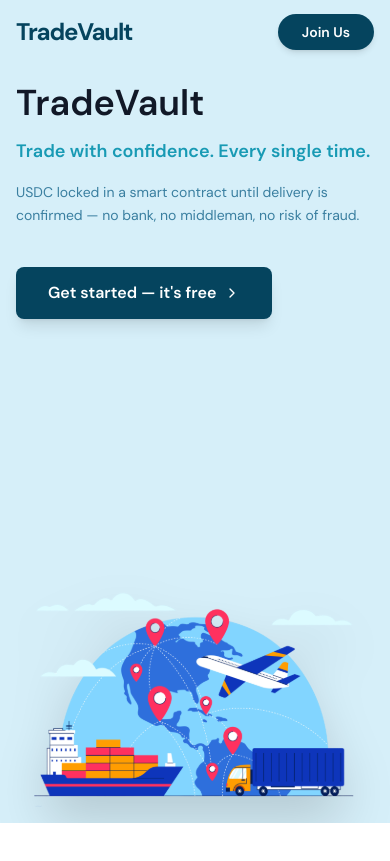
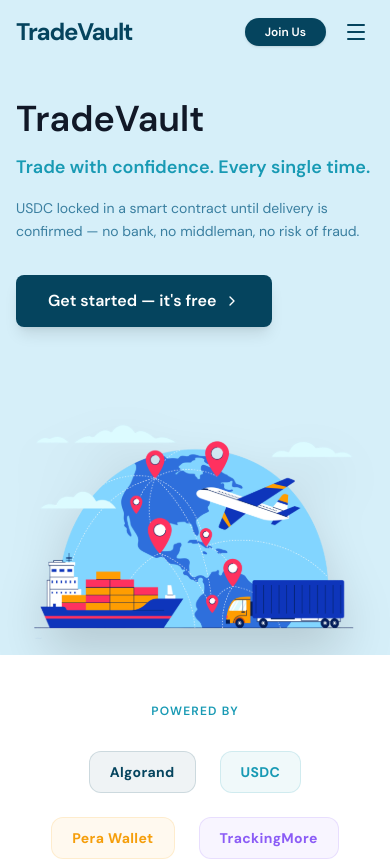
Before and after one commit to thisisouvik/tradevault, a Next.js app: page / in a window 390 px wide. Shown: the top 861 px of the page. Built offline with nearby package versions, Linux system fonts and the light colour scheme.

Commit message:
fix mobile screen website UI

```diff
--- a/src/components/landing/HeroSection.tsx
+++ b/src/components/landing/HeroSection.tsx
@@ -10,20 +10,20 @@
       <div className="mx-auto max-w-7xl px-4 sm:px-6 lg:px-8 w-full">
         <div className="grid grid-cols-1 lg:grid-cols-2 items-end gap-0">
 
-          {/* Left — friend's original text & buttons */}
+          {/* Left — text & buttons */}
           <motion.div
             initial={{ opacity: 0, y: 32 }}
             animate={{ opacity: 1, y: 0 }}
             transition={{ duration: 0.7, ease: 'easeOut' }}
-            className="pb-16 pt-4 max-w-lg"
+            className="pb-8 lg:pb-16 pt-8 lg:pt-4 max-w-lg flex flex-col"
           >
-            <h1 className="text-4xl md:text-5xl font-extrabold text-[#05445E] leading-tight mb-3">
+            <h1 className="text-4xl md:text-5xl lg:text-5xl font-extrabold text-[#05445E] leading-tight mb-3">
               TradeVault
             </h1>
-            <p className="text-[#189AB4] font-semibold text-lg mb-4">
+            <p className="text-[#189AB4] font-semibold text-lg md:text-xl mb-4">
               Trade with confidence. Every single time.
             </p>
-            <p className="text-[#3a7fa0] text-sm mb-10 leading-relaxed max-w-sm">
+            <p className="text-[#3a7fa0] text-sm md:text-base mb-8 lg:mb-10 leading-relaxed max-w-sm">
               USDC locked in a smart contract until delivery is confirmed — no bank, no middleman, no risk of fraud.
             </p>
             <div className="flex flex-wrap gap-4">
@@ -42,7 +42,7 @@
             initial={{ opacity: 0, x: 40 }}
             animate={{ opacity: 1, x: 0 }}
             transition={{ duration: 0.8, ease: 'easeOut', delay: 0.1 }}
-            className="flex items-end justify-center h-[440px]"
+            className="flex items-end justify-center h-[280px] sm:h-[340px] lg:h-[440px] w-full mt-4 lg:mt-0"
           >
             <img
               src="/mainScreen.svg"
--- a/src/components/ui/hover-gradient-nav-bar.tsx
+++ b/src/components/ui/hover-gradient-nav-bar.tsx
@@ -2,7 +2,7 @@
 
 import React, { useEffect, useState } from 'react';
 import Link from 'next/link';
-import { Search } from 'lucide-react';
+import { Search, Menu, X } from 'lucide-react';
 
 const menuItems = [
   { label: "How it works", href: "/#how-it-works" },
@@ -12,6 +12,7 @@
 
 function HoverGradientNavBar() {
   const [scrolled, setScrolled] = useState(false);
+  const [mobileMenuOpen, setMobileMenuOpen] = useState(false);
 
   useEffect(() => {
     const handleScroll = () => setScrolled(window.scrollY > 20);
@@ -23,36 +24,36 @@
     <header
       className="fixed top-0 left-0 w-full z-50 transition-all duration-300"
       style={{
-        background: scrolled ? 'rgba(255,255,255,0.92)' : 'transparent',
-        backdropFilter: scrolled ? 'blur(16px)' : 'none',
-        boxShadow: scrolled ? '0 1px 24px rgba(5,68,94,0.08)' : 'none',
-        borderBottom: scrolled ? '1px solid rgba(24,154,180,0.12)' : 'none',
+        background: scrolled || mobileMenuOpen ? 'rgba(255,255,255,0.92)' : 'transparent',
+        backdropFilter: scrolled || mobileMenuOpen ? 'blur(16px)' : 'none',
+        boxShadow: scrolled || mobileMenuOpen ? '0 1px 24px rgba(5,68,94,0.08)' : 'none',
+        borderBottom: scrolled || mobileMenuOpen ? '1px solid rgba(24,154,180,0.12)' : 'none',
       }}
     >
       <div className="max-w-7xl mx-auto px-4 sm:px-6 lg:px-8 flex items-center justify-between h-16">
 
         {/* Logo */}
-        <Link href="/" className="font-extrabold text-2xl tracking-tighter text-[#05445E] hover:text-[#189AB4] transition-colors">
+        <Link href="/" onClick={() => setMobileMenuOpen(false)} className="font-extrabold text-2xl tracking-tighter text-[#05445E] hover:text-[#189AB4] transition-colors relative z-50">
           TradeVault
         </Link>
 
-        {/* Navigation Items */}
+        {/* Desktop Navigation Items */}
         <nav className="hidden md:flex items-center gap-8">
           {menuItems.map((item) => (
-            <a
+            <Link
               key={item.label}
               href={item.href}
               className="text-sm font-bold text-[#05445E] hover:text-[#189AB4] transition-colors duration-200 relative group"
             >
               {item.label}
               <span className="absolute -bottom-0.5 left-0 w-0 h-0.5 bg-[#189AB4] rounded-full transition-all duration-300 group-hover:w-full" />
-            </a>
+            </Link>
           ))}
         </nav>
 
-        {/* Search + Join Us */}
-        <div className="flex items-center gap-4">
-          <div className="relative hidden sm:block">
+        {/* Search + Join Us (Desktop) */}
+        <div className="hidden md:flex items-center gap-4">
+          <div className="relative">
             <div className="absolute inset-y-0 left-0 pl-4 flex items-center pointer-events-none">
               <Search className="h-4 w-4 text-[#189AB4]" />
             </div>
@@ -63,13 +64,61 @@
             />
           </div>
           <Link href="/auth/signup">
-            <button className="rounded-full bg-[#05445E] hover:bg-[#189AB4] text-white px-6 py-2 text-sm font-semibold transition-all duration-200 shadow-md hover:shadow-lg hover:-translate-y-px">
+            <button className="rounded-full bg-[#05445E] hover:bg-[#189AB4] text-white px-6 py-2 text-sm font-semibold transition-all duration-200 shadow-md hover:-translate-y-px">
               Join Us
             </button>
           </Link>
         </div>
 
+        {/* Mobile Menu Toggle Button */}
+        <div className="md:hidden flex items-center gap-3 relative z-50">
+          <Link href="/auth/signup" onClick={() => setMobileMenuOpen(false)} className="sm:hidden">
+            <button className="rounded-full bg-[#05445E] text-white px-5 py-1.5 text-xs font-semibold shadow-sm">
+              Join Us
+            </button>
+          </Link>
+          <button
+            onClick={() => setMobileMenuOpen(!mobileMenuOpen)}
+            className="text-[#05445E] p-1.5 rounded-md hover:bg-[#189AB4]/10 transition-colors"
+          >
+            {mobileMenuOpen ? <X className="w-6 h-6" /> : <Menu className="w-6 h-6" />}
+          </button>
+        </div>
       </div>
+
+      {/* Mobile Menu Dropdown */}
+      <div
+        className={`md:hidden absolute top-16 left-0 w-full bg-white border-b border-[#189AB4]/10 shadow-xl transition-all duration-300 ease-in-out overflow-hidden z-40 ${
+          mobileMenuOpen ? 'max-h-[500px] opacity-100 py-6' : 'max-h-0 opacity-0 py-0'
+        }`}
+      >
+        <div className="px-6 space-y-6">
+          <nav className="flex flex-col gap-5">
+            {menuItems.map((item) => (
+              <Link
+                key={item.label}
+                href={item.href}
+                onClick={() => setMobileMenuOpen(false)}
+                className="text-lg font-bold text-[#05445E] hover:text-[#189AB4] transition-colors border-b border-[#189AB4]/10 pb-3"
+              >
+                {item.label}
+              </Link>
+            ))}
+          </nav>
+
+          <div className="relative w-full">
+            <div className="absolute inset-y-0 left-0 pl-4 flex items-center pointer-events-none">
+              <Search className="h-5 w-5 text-[#189AB4]" />
+            </div>
+            <input
+              type="text"
+              placeholder="Search features, tools..."
+              className="pl-12 pr-4 py-3.5 w-full rounded-xl bg-slate-50 border border-[#189AB4]/20 text-base text-[#05445E] placeholder:text-[#189AB4]/50 focus:outline-none focus:ring-2 focus:ring-[#189AB4]/40"
+            />
+          </div>
+        </div>
+      </div>
+
     </header>
   );
 }
```
